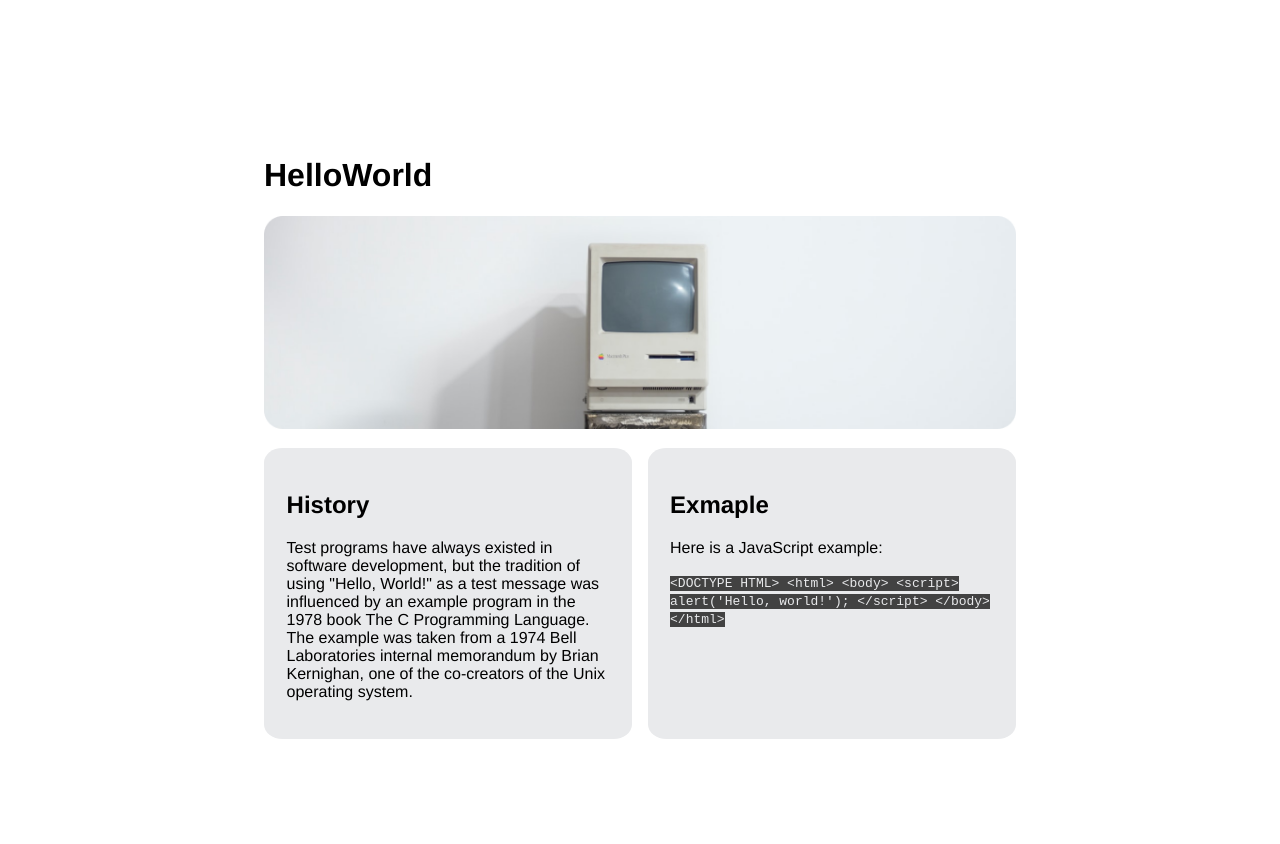
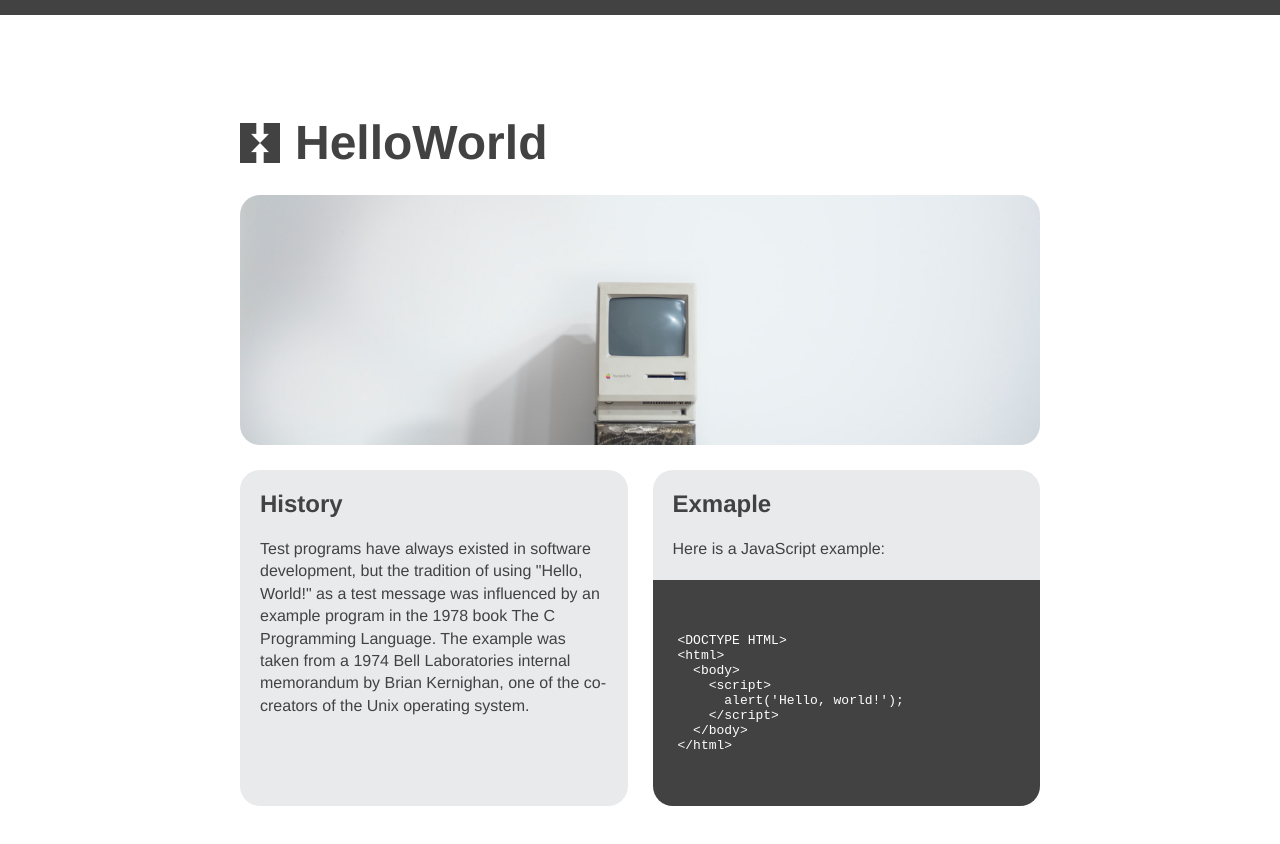
Before and after one commit to TreyCoz3/MI349HelloWorldPt1, a plain HTML site: page index.html in a window 1280 px wide. After the commit the page ends 806 px from the top, so only its background shows below. Drawn offline with Linux system fonts and the light colour scheme.

Commit message:
Finished assignment

```diff
--- a/index.html
+++ b/index.html
@@ -1,5 +1,6 @@
 <!DOCTYPE html>
 <html lang="en">
+
 <head>
   <meta charset="UTF-8">
   <meta name="viewport" content="width=device-width, initial-scale=1.0">
@@ -9,19 +10,28 @@
 </head>
 
 <body>
-    <h1> HelloWorld</h1>
-    <img src="images/Computer image.png" alt="Vintage mac">
-    <div>
-    <section id="history">
+  <main>
+    <h1>HelloWorld</h1>
+    <div class="masthead">
+
+    </div>
+    <div class="details">
+      <section>
         <h2>History</h2>
         <p>
-            Test programs have always existed in software development, but the tradition of using "Hello, World!" as a test message was influenced by an example program in the 1978 book The C Programming Language. The example was taken from a 1974 Bell Laboratories internal memorandum by Brian Kernighan, one of the co-creators of the Unix operating system.
+          Test programs have always existed in software development, but the tradition of using "Hello, World!" as a
+          test message was influenced by an example program in the 1978 book The C Programming Language. The example was
+          taken from a 1974 Bell Laboratories internal memorandum by Brian Kernighan, one of the co-creators of the Unix
+          operating system.
         </p>
       </section>
-    <section id="example">
+      <section class="with-code">
+        <div class="code-copy">
           <h2>Exmaple</h2>
           <p>Here is a JavaScript example:</p>
-        <code>
+        </div>
+        <div class='code-html'>
+          <pre><code>
 &lt;DOCTYPE HTML&gt;
 &lt;html&gt;
   &lt;body&gt;
@@ -30,10 +40,15 @@
     &lt;/script&gt;
   &lt;/body&gt;
 &lt;/html&gt;
-        </code>
+        </code></pre>
+        </div>
+
       </section>
     </div>
 
+  </main>
+
   <script src="index.js"></script>
 </body>
+
 </html>
--- a/screen.css
+++ b/screen.css
@@ -1,38 +1,74 @@
 body {
     background: #fff;
     font-family: Helvetica, sans-serif;
-    padding-top: 10%;
-    padding-bottom: 10%;
-    padding-left: 20%;
-    padding-right: 20%;
+    border-top: 15px solid #424242;
+    margin: 0 auto;
+    color: #424242;
+}
+.masthead{
+    height: 250px;
+    border-radius: 20px;
+    background: no-repeat bottom / cover  url('images/mac.png')
 }
 
 img {
     width: 100%;
 }
 
-section {
-    background: #E9EAEC;
-    border-radius: 5%;
-    width: 50%;
-    margin-top: 2%;
-    padding: 3%;
+main {
+    margin: 0 auto;
+    width: 800px;
 }
 
-#history{
-    margin-right: 1%;
-
+.details{
+    display: flex;
+    gap: 25px;
 }
 
-#example {
-    margin-left: 1%;
+.details section {
+    flex-grow: 1;
+    flex-basis: 0;
+    background: #E9EAEC;
+    border-radius: 20px;
+    margin-top: 25px;
 }
 
-code {
-    background: #424242;
-    color: #E9EAEC ;
+.details section p{
+    margin: 20px;
 }
 
-div{
-    display: flex;
+.details section h2{
+    margin: 20px;
 }
+
+.details section.with-code{
+    padding: 0;
+}
+
+
+
+div.code-html{
+    padding: 25px;
+    background: #424242;
+    color: #fff;
+    border-bottom-left-radius: 20px;
+    border-bottom-right-radius: 20px;
+}
+
+h2{
+    margin: 0 0 10px 0;
+}
+p{
+    margin: 0;
+    line-height: 1.4em;
+}
+
+h1{
+    background-image: url('images/Logo.png');
+    background-repeat: no-repeat;
+    font-size: 3em;
+    background-size: 40px;
+    padding-left: 55px;
+    background-position: center left;
+    margin: 100px 0 25px 0;
+}
```
Also changed, not shown: images/mac.png (added). Lines whose indentation alone changed are shown as unchanged.
